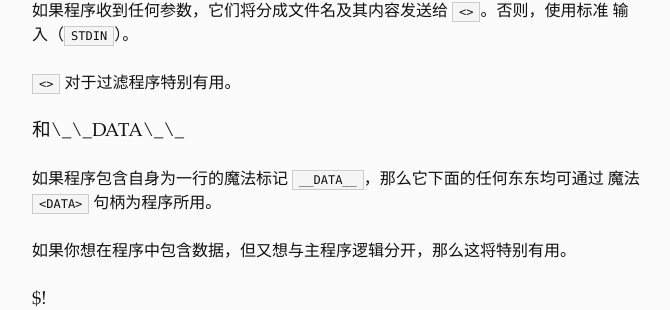
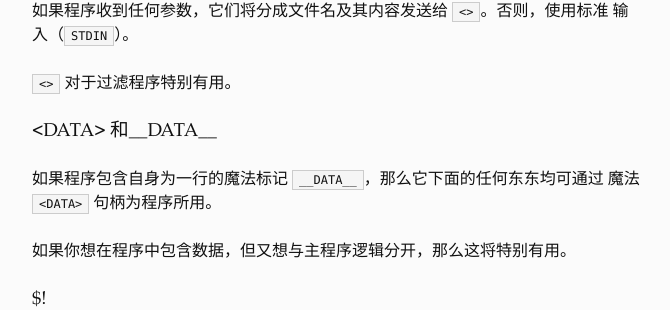
Before and after one commit to xuxiaodong/perl-things, a Jekyll site: the page built from _posts/2013-10-28-special-variables.markdown, in a window 1280 px wide and 900 px high, scrolled down 2034 px. Shown: the part 252-562 px from the top of the window, without its empty margins (304-974 px from the left). Built offline with Jekyll 4.4.1, drawn with Linux system fonts in a browser that asks for light colours; Markdown is read by kramdown in place of the engine named in the settings.

Commit message:
Fix typo

````diff
--- a/_posts/2013-10-28-constructs.markdown
+++ b/_posts/2013-10-28-constructs.markdown
@@ -54,7 +54,7 @@ Perl 让你自行指定定界符：
 * 正则表达式：`qr/text/`。除此之外，在 Perl
   匹配及替换操作符外没有别的方式指定正则表达式匹配。
 * 单词：`("text", "text") => qw(text text);`
-* 反引号：`\\`text\` => qx/text/`
+* 反引号：```text` => qx/text/``
 * 正则匹配（`m//`）、正则替换（`s///`）、及转换(`tr///`、`y///`) 工作方式相同
 
 你可以使用除空白之外的任意字符。但要注意平衡括号或花括号：
--- a/_posts/2013-10-28-special-variables.markdown
+++ b/_posts/2013-10-28-special-variables.markdown
@@ -102,7 +102,7 @@ Perl 具有丰富的信号处理能力。使用 `%SIG` 变量，你能够在当
 
 `<>` 对于过滤程序特别有用。
 
-### <DATA> 和\_\_DATA\_\_
+### \<DATA\> 和\_\_DATA\_\_
 
 如果程序包含自身为一行的魔法标记 `__DATA__`，那么它下面的任何东东均可通过
 魔法 `<DATA>` 句柄为程序所用。
````
